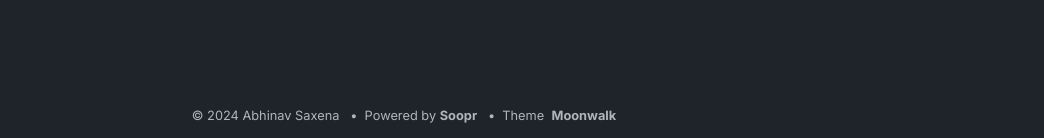
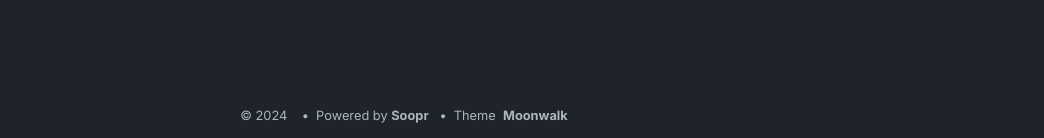
Before and after one commit to cameracluster/cameracluster.github.io, a Jekyll site: the page built from index.md, in a window 1280 px wide and 900 px high, scrolled down 965 px. Shown: the part 759-897 px from the top of the window, without its empty margins (236-1280 px from the left). Built offline with Jekyll 4.4.1, drawn with Linux system fonts in a browser that asks for light colours; some of the changed text lies outside the part shown.

```diff
--- a/_config.yml
+++ b/_config.yml
@@ -1,5 +1,5 @@
-title: Moonwalk
-author: Abhinav Saxena
+title: cameracluster
+author:
 url: https://www.abhinavsaxena.com/moonwalk # root address of the site
 description: > # description of the site (multiple lines allowed)
   Moonwalk is a fast and elegant Jekyll theme with a clean dark mode. It comes with horizontal list (for navbar and footer), card list (for portfolio), and a generic vertical list. It is very easy to modify in case you want to build over it - please see _layouts/home.html to do that.
```
